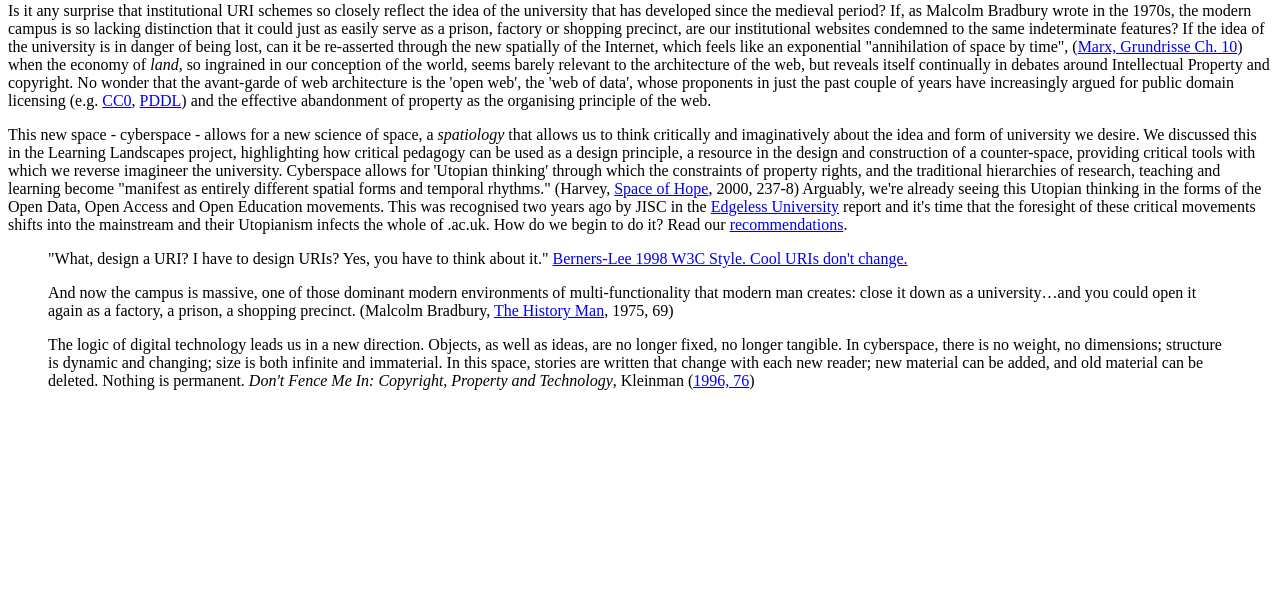
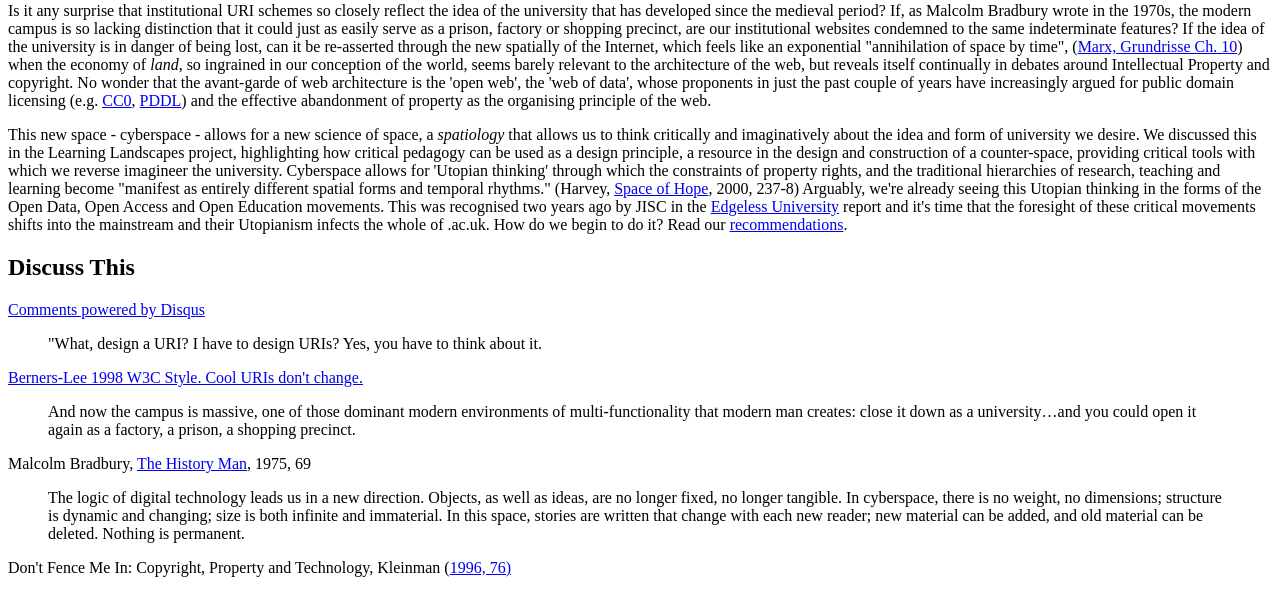
Before and after one commit to DFFlanders/Linking-You, a PHP site: page /thinking.php in a window 1280 px wide. Shown: the part 518-1111 px from the top of the page. Before the commit the page ends 908 px from the top, so only its background shows below. Run offline with PHP 8.4, Linux system fonts and the light colour scheme; some libraries are stand-ins or nearby versions.

Commit message:
Tweaks and stuff.
Signed-off-by: Nick Jackson <nijackson@lincoln.ac.uk>

```diff
--- a/domains.php
+++ b/domains.php
@@ -13,6 +13,10 @@
 		<p>Linking You recommends that websites at least support accessing them without the <span class="cleanuri">www.</span> prefix. You can find arguments for this approach, as well as necessary code snippets, at the <a href="http://no-www.org/">no-www campaign</a>. The transition to supporting a domain both with and without the prefix is technically very simple, and does not require any significant amount of work.</p>
 
 		<p>Making the <span class="cleanuri">www.</span> optional has many benefits, including faster reading of the web address (it has ten fewer syllables), requiring less space on printed or advertising material, removing redundancy and making the address easier to type (in the case of short root domains such as <span class="cleanuri">ox.ac.uk</span> adding the <span class="cleanuri">www.</span> makes the address a whole 50% longer).</p>
+
+	<h2>Avoid Mystery Subdomains</h2>
+
+		<p>It may be tempting to create subdomains with long-winded descriptions, internal acronyms, codenames or similar. This should be avoided wherever possible; if you've got a service which allows people to top up their printing credit try to give it a domain such as <span class="cleanuri">print.</span> or <span class="cleanuri">topup.</span>, rather than <span class="cleanuri">topupmyprintaccount.</span> or <span class="cleanuri">onlinemoneyloader.</span>. The shorter domains are far easier to remember, and vastly more intuitive.</p>
 
 	<!--<h2>Discuss This</h2>
 
--- a/thinking.php
+++ b/thinking.php
@@ -1,4 +1,4 @@
-<div class="grid_8">
+<article class="grid_8">
 
 	<p>During 2007-9, the University of Lincoln led the HEFCE-funded <a href="http://learninglandscapes.lincoln.ac.uk/">Learning Landscapes project</a> which offered "the higher education community a practical and conceptual framework to consider the ways in which learning and teaching spaces are being designed and developed." The Learning Landscape project provided 12 case studies of different UK universities that had recently designed and built new learning spaces, as well as a set of 'development tools' to support the inclusive work of designing effective learning spaces between academics, support services, other key stakeholders and students. The project acknowledged the essential role of technology in the design of the learning landscape, as well as recognising the extent to which the Internet has disrupted and extended our understanding of what constitutes a learning space. The remit of the Learning Landscapes project was very much focused on the communicative process between different stakeholders around the construction of physical space and the extent to which technology might alter and enhance our understanding of spatiality.</p>
 
@@ -13,19 +13,41 @@
 	<p>Is it any surprise that institutional URI schemes so closely reflect the idea of the university that has developed since the medieval period? If, as Malcolm Bradbury wrote in the 1970s, the modern campus is so lacking distinction that it could just as easily serve as a prison, factory or shopping precinct, are our institutional websites condemned to the same indeterminate features? If the idea of the university is in danger of being lost, can it be re-asserted through the new spatially of the Internet, which feels like an exponential "annihilation of space by time", (<a href="http://www.marxists.org/archive/marx/works/1857/grundrisse/ch10.htm">Marx, Grundrisse Ch. 10</a>) when the economy of <em>land</em>, so ingrained in our conception of the world, seems barely relevant to the architecture of the web, but reveals itself continually in debates around Intellectual Property and copyright. No wonder that the avant-garde of web architecture is the 'open web', the 'web of data', whose proponents in just the past couple of years have increasingly argued for public domain licensing (e.g. <a href="http://creativecommons.org/choose/zero/">CC0</a>, <a href="http://www.opendatacommons.org/licenses/pddl/">PDDL</a>) and the effective abandonment of property as the organising principle of the web.</p>
 
 	<p>This new space - cyberspace - allows for a new science of space, a <em>spatiology</em> that allows us to think critically and imaginatively about the idea and form of university we desire. We discussed this in the Learning Landscapes project, highlighting how critical pedagogy can be used as a design principle, a resource in the design and construction of a counter-space, providing critical tools with which we reverse imagineer the university. Cyberspace allows for 'Utopian thinking' through which the constraints of property rights, and the traditional hierarchies of research, teaching and learning become "manifest as entirely different spatial forms and temporal rhythms." (Harvey, <a href="http://books.google.co.uk/books?id=W00VHZg3u2MC">Space of Hope</a>, 2000, 237-8) Arguably, we're already seeing this Utopian thinking in the forms of the Open Data, Open Access and Open Education movements. This was recognised two years ago by JISC in the <a href="http://www.jisc.ac.uk/events/2009/06/demoslaunch.aspx">Edgeless University</a> report and it's time that the foresight of these critical movements shifts into the mainstream and their Utopianism infects the whole of .ac.uk. How do we begin to do it? Read our <a href="http://lncn.eu/toolkit/recommendations">recommendations</a>.</p>
-</div>
 
+	<h2>Discuss This</h2>
+
+	<div id="disqus_thread"></div>
+	<script type="text/javascript">
+	    /* * * CONFIGURATION VARIABLES: EDIT BEFORE PASTING INTO YOUR WEBPAGE * * */
+	    var disqus_shortname = 'lncneukit'; // required: replace example with your forum shortname
+
+	    // The following are highly recommended additional parameters. Remove the slashes in front to use.
+	    var disqus_identifier = 'thinking';
+	    var disqus_url = 'http://lncn.eu/toolkit/thinking';
+
+	    /* * * DON'T EDIT BELOW THIS LINE * * */
+	    (function() {
+	        var dsq = document.createElement('script'); dsq.type = 'text/javascript'; dsq.async = true;
+	        dsq.src = 'http://' + disqus_shortname + '.disqus.com/embed.js';
+	        (document.getElementsByTagName('head')[0] || document.getElementsByTagName('body')[0]).appendChild(dsq);
+	    })();
+	</script>
+	<noscript>Please enable JavaScript to view the <a href="http://disqus.com/?ref_noscript">comments powered by Disqus.</a></noscript>
+	<a href="http://disqus.com" class="dsq-brlink">Comments powered by <span class="logo-disqus">Disqus</span></a>
+
+</article>
 
 <div class="grid_4 last">
 	<div class="box bg_light">
 
-<div><blockquote>"What, design a URI? I have to design URIs? Yes, you have to think about it." <a href="http://www.w3.org/Provider/Style/URI">Berners-Lee 1998 W3C Style. Cool URIs don't change.</a></blockquote></div>
+	<blockquote>"What, design a URI? I have to design URIs? Yes, you have to think about it.</blockquote>
+	<p><a href="http://www.w3.org/Provider/Style/URI">Berners-Lee 1998 W3C Style. Cool URIs don't change.</a></p>
 
-<div><blockquote>And now the campus is massive, one of those dominant modern environments of multi-functionality that modern man creates: close it down as a university…and you could open it again as a factory, a prison, a shopping precinct. (Malcolm Bradbury, <a href="http://books.google.co.uk/books?id=C1fqVSTHTHAC">The History Man</a>, 1975, 69)</blockquote></div>
+	<blockquote>And now the campus is massive, one of those dominant modern environments of multi-functionality that modern man creates: close it down as a university…and you could open it again as a factory, a prison, a shopping precinct.</blockquote>
+	<p>Malcolm Bradbury, <a href="http://books.google.co.uk/books?id=C1fqVSTHTHAC">The History Man</a>, 1975, 69</p>
 
-<div>
-<blockquote>The logic of digital technology leads us in a new direction. Objects, as well as ideas, are no longer fixed, no longer tangible. In cyberspace, there is no weight, no dimensions; structure is dynamic and changing; size is both infinite and immaterial. In this space, stories are written that change with each new reader; new material can be added, and old material can be deleted. Nothing is permanent. <em>Don't Fence Me In: Copyright, Property and Technology</em>, Kleinman (<a href="http://books.google.com/books?id=7P9oAAAAIAAJ">1996, 76</a>)
-</blockquote>
+	<blockquote>The logic of digital technology leads us in a new direction. Objects, as well as ideas, are no longer fixed, no longer tangible. In cyberspace, there is no weight, no dimensions; structure is dynamic and changing; size is both infinite and immaterial. In this space, stories are written that change with each new reader; new material can be added, and old material can be deleted. Nothing is permanent.</blockquote>
+	<p>Don't Fence Me In: Copyright, Property and Technology</em>, Kleinman (<a href="http://books.google.com/books?id=7P9oAAAAIAAJ">1996, 76)</a></p>
+
 	</div>
 </div>
-</div>
```
Also changed, not shown: recommendations.php (+28 -7 lines). Lines whose indentation alone changed are shown as unchanged.
